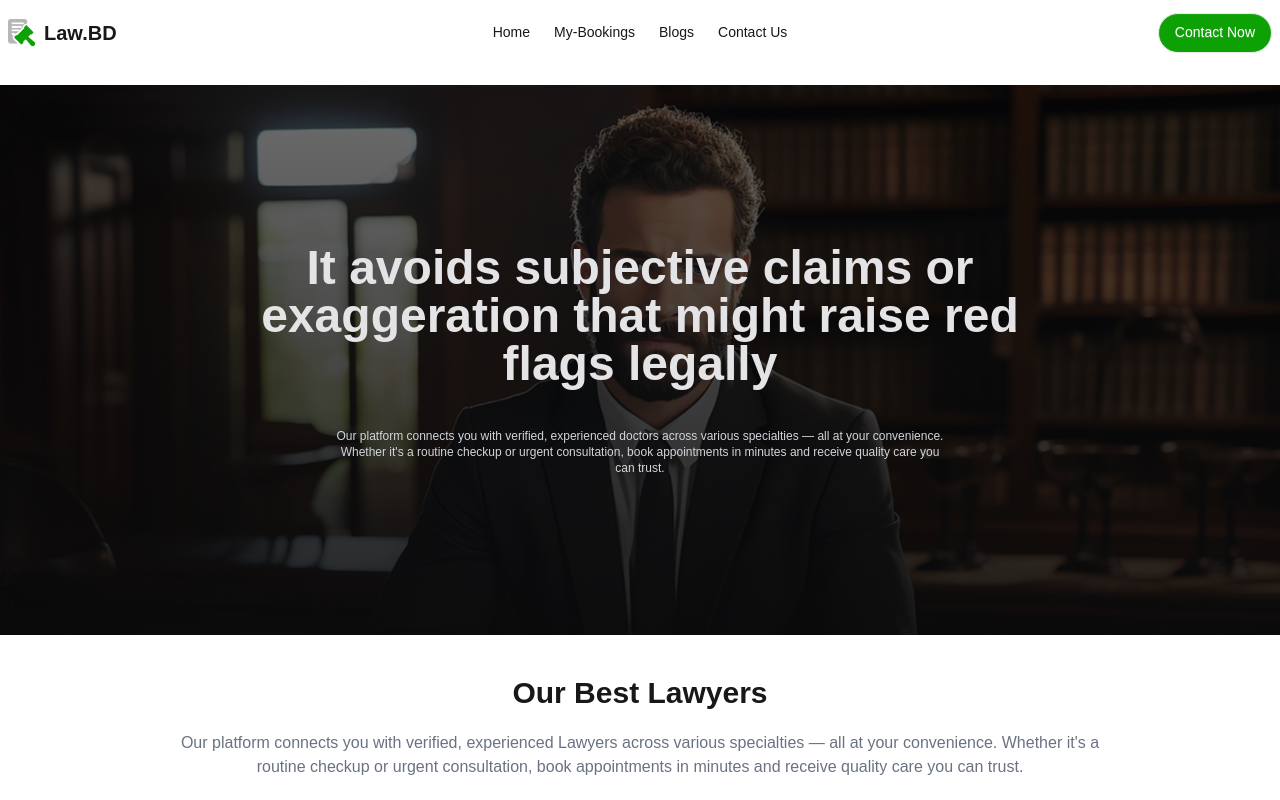
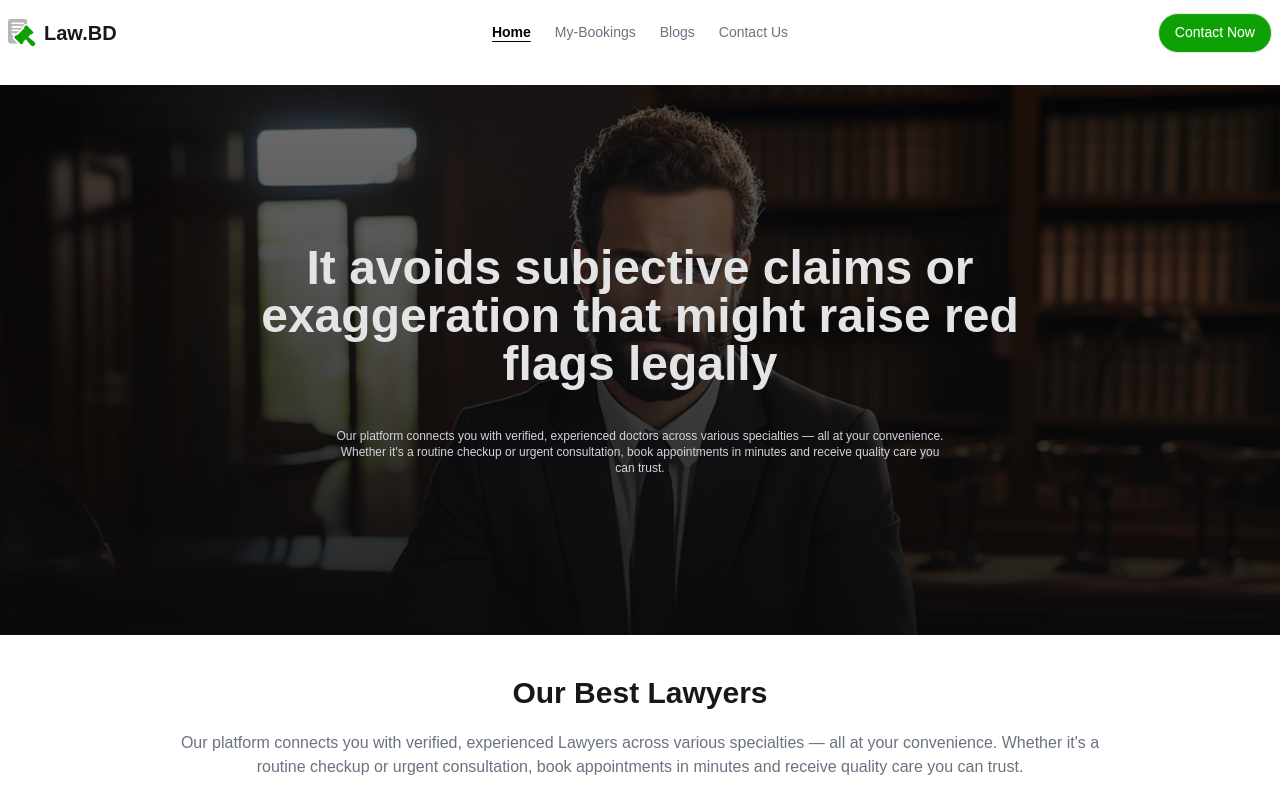
Before and after one commit to EtherSphere01/Lawyer-Appoinment-Booking-System, a React (Vite) app: page / in a window 1280 px wide. Shown: the top 800 px of the page. Built offline with nearby package versions, Linux system fonts and the light colour scheme.

Commit message:
loading added

```diff
--- a/src/components/Footer/Footer.jsx
+++ b/src/components/Footer/Footer.jsx
@@ -1,23 +1,60 @@
 import React from "react";
-import { Link } from "react-router";
+import { Link, NavLink } from "react-router";
 
 const Footer = () => {
   const links = (
     <>
       <li>
-        <Link to="/">Home</Link>
+        <NavLink
+          to="/"
+          className={({ isActive }) =>
+            isActive
+              ? "font-bold text-white underline underline-offset-4"
+              : "text-gray-300"
+          }
+        >
+          Home
+        </NavLink>
       </li>
       <li>
-        <Link to="/my-bookings">My-Bookings</Link>
+        <NavLink
+          to="/my-bookings"
+          className={({ isActive }) =>
+            isActive
+              ? "font-bold text-white underline underline-offset-4"
+              : "text-gray-300"
+          }
+        >
+          My-Bookings
+        </NavLink>
       </li>
       <li>
-        <Link to="/blogs">Blogs</Link>
+        <NavLink
+          to="/blogs"
+          className={({ isActive }) =>
+            isActive
+              ? "font-bold text-white underline underline-offset-4"
+              : "text-gray-300"
+          }
+        >
+          Blogs
+        </NavLink>
       </li>
       <li>
-        <Link to="/error">Contact Us</Link>
+        <NavLink
+          to="/error"
+          className={({ isActive }) =>
+            isActive
+              ? "font-bold text-white underline underline-offset-4"
+              : "text-gray-300"
+          }
+        >
+          Contact Us
+        </NavLink>
       </li>
     </>
   );
+
   return (
     <div>
       <footer className="footer footer-horizontal footer-center bg-[#0F0F0F] text-primary-content p-10">
--- a/src/components/Header/Header.jsx
+++ b/src/components/Header/Header.jsx
@@ -1,23 +1,60 @@
 import React from "react";
-import { Link } from "react-router";
+import { Link, NavLink } from "react-router";
 
 const Header = () => {
   const links = (
     <>
       <li>
-        <Link to="/">Home</Link>
+        <NavLink
+          to="/"
+          className={({ isActive }) =>
+            isActive
+              ? "font-bold text-black underline underline-offset-4"
+              : "text-gray-500"
+          }
+        >
+          Home
+        </NavLink>
       </li>
       <li>
-        <Link to="/my-bookings">My-Bookings</Link>
+        <NavLink
+          to="/my-bookings"
+          className={({ isActive }) =>
+            isActive
+              ? "font-bold text-black underline underline-offset-4"
+              : "text-gray-500"
+          }
+        >
+          My-Bookings
+        </NavLink>
       </li>
       <li>
-        <Link to="/blogs">Blogs</Link>
+        <NavLink
+          to="/blogs"
+          className={({ isActive }) =>
+            isActive
+              ? "font-bold text-black underline underline-offset-4"
+              : "text-gray-500"
+          }
+        >
+          Blogs
+        </NavLink>
       </li>
       <li>
-        <Link to="/error">Contact Us</Link>
+        <NavLink
+          to="/error"
+          className={({ isActive }) =>
+            isActive
+              ? "font-bold text-black underline underline-offset-4"
+              : "text-gray-500"
+          }
+        >
+          Contact Us
+        </NavLink>
       </li>
     </>
   );
+
   return (
     <div>
       <div className="navbar">
@@ -48,7 +85,11 @@ const Header = () => {
             </ul>
           </div>
           <div className="flex items-center">
-            <img src="./assets/logo.png" alt="" className="h-7 w-7 hidden lg:block lg:mr-2" />
+            <img
+              src="./assets/logo.png"
+              alt=""
+              className="h-7 w-7 hidden lg:block lg:mr-2"
+            />
             <Link to="/" className=" btn-ghost text-xl font-semibold">
               Law.BD
             </Link>
```
